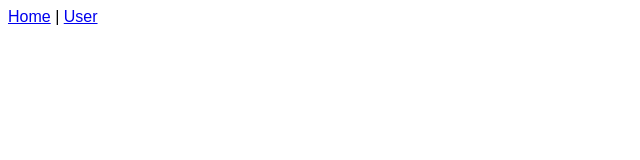
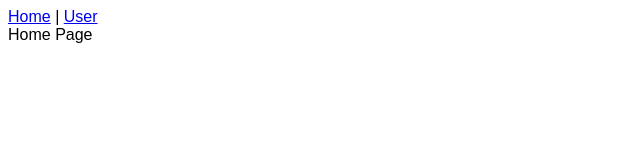
Before and after one commit to carelessmisu/learn-angular, an Angular app: page / in a window 1280 px wide. Shown: the top 160 px of the page, without its empty margins (0-640 px from the left). Built offline with nearby package versions, Linux system fonts and the light colour scheme.

Commit message:
13-define-a-route

```diff
--- a/src/app/app.routes.ts
+++ b/src/app/app.routes.ts
@@ -1,3 +1,10 @@
 import { Routes } from '@angular/router';
+import { HomeComponent } from './home/home.component';
 
-export const routes: Routes = [];
+export const routes: Routes = [
+  {
+    path: '',
+    title: 'App Home Page',
+    component: HomeComponent,
+  },
+];
--- /dev/null
+++ b/src/app/home/home.component.ts
@@ -0,0 +1,7 @@
+import { Component } from '@angular/core';
+
+@Component({
+  selector: 'app-home',
+  template: ` <div>Home Page</div> `,
+})
+export class HomeComponent {}
```
